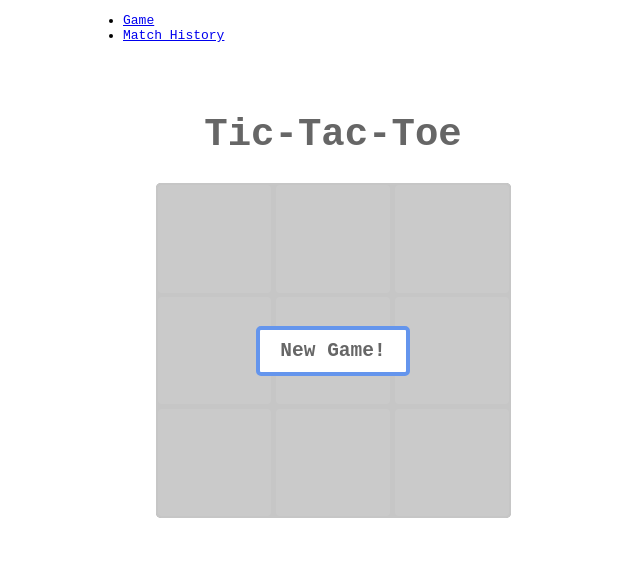
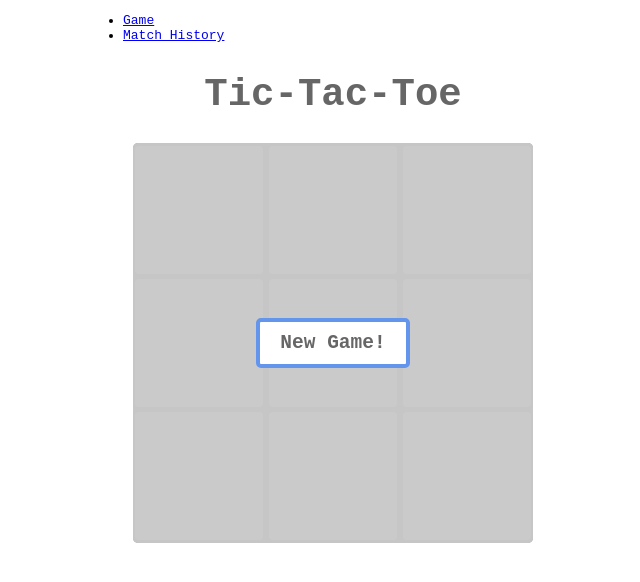
Before and after one commit to sjBao/tic-tac-toe, a React (Create React App) app in the folder client/: page / in a window 1280 px wide. Shown: the top 582 px of the page, without its empty margins (307-947 px from the left). Built offline with nearby package versions, Linux system fonts and the light colour scheme.

Commit message:
Add error handling to name form

```diff
--- a/client/src/pages/Game/GameForm.js
+++ b/client/src/pages/Game/GameForm.js
@@ -2,6 +2,9 @@ import React, { Component } from 'react';
 import './GameForm.css'
 
 class GameForm extends Component {
+  state = {
+    errors: [],
+  }
 
   handleSubmit = (event) => {
     let { mainMenu, cancelForm } = this.props;
@@ -26,9 +29,16 @@ class GameForm extends Component {
         player2: `${player2.value}`,
         winner: `${winner}`,
       })
-    })
-    mainMenu();
-    cancelForm();
+    }).then(promise => {
+      return promise.json()
+    }).then(response => {
+      if (response.error) {
+        this.setState({ errors: response.error })
+      } else {
+        mainMenu();
+        cancelForm();
+      }
+    });
 
   }
 
@@ -36,6 +46,12 @@ class GameForm extends Component {
     let { cancelForm } = this.props;
     return(
       <form onSubmit={this.handleSubmit}>
+        <ul style={ {textAlign: 'left'} }>
+          { this.state.errors.map((error, i) => (
+            <li key={i}>{error}</li>
+            ))
+          }
+        </ul>
         <div className="input-section">
           <input
             id="player1"
--- a/client/src/pages/game/Game.css
+++ b/client/src/pages/game/Game.css
@@ -1,5 +1,5 @@
 .Game {
-  margin: 70px 0;
+  margin: 30px 0;
 }
 
 .board {
@@ -10,8 +10,8 @@
   align-items: center;
   border-radius: 5px;
   background: #999;
-  max-width: 355px;
-  height: 335px;
+  max-width: 400px;
+  height: 400px;
   margin: auto;
 }
 
```
Also changed, not shown: 1 other file (tests, documents, lock files or other folders).
